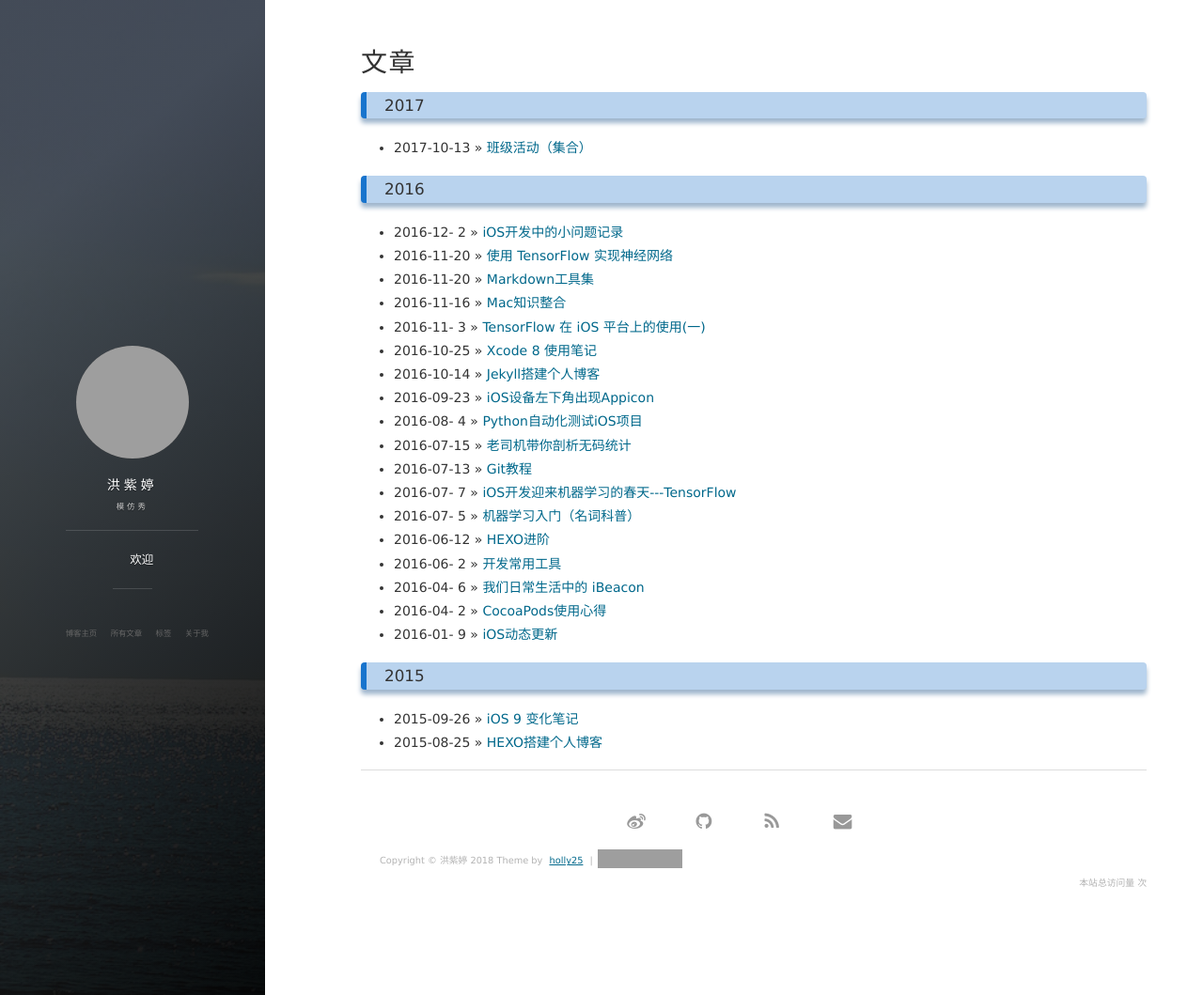
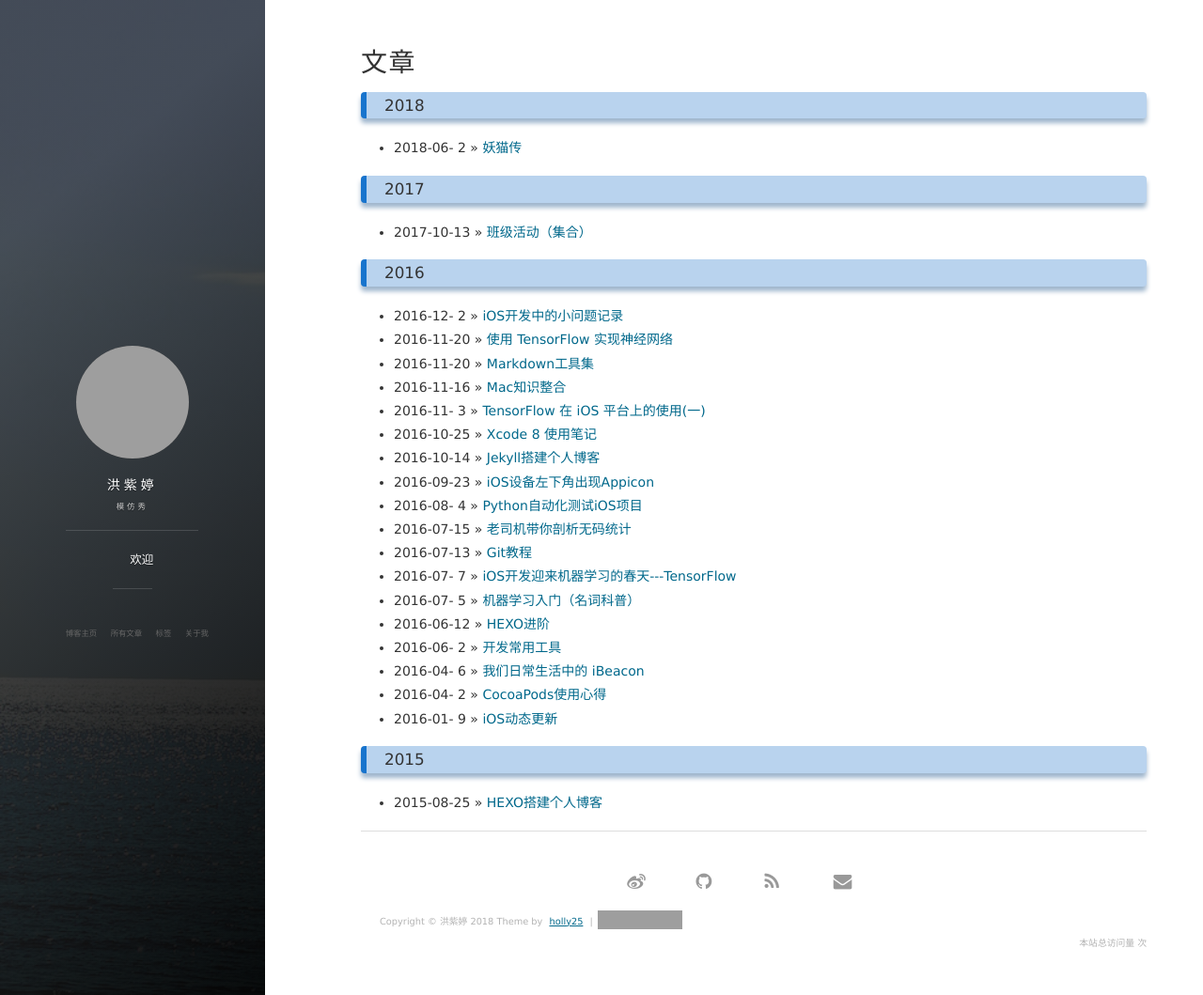
Before and after one commit to holly25/holly, a Jekyll site: the page built from archive.html, in a window 1280 px wide and 1059 px high. Shown: the whole window at 94% size. Built offline with Jekyll 4.4.1, drawn with Linux system fonts in a browser that asks for light colours; nearby versions of some CDN libraries; comment, search, counter and statistics services are not loaded; part of the change alters nothing that is shown; grey boxes are pictures that could not be loaded.

Commit message:
Update 2015-09-26-iOS9_Note.md

````diff
--- a/_posts/2015-09-26-iOS9_Note.md
+++ b/_posts/2015-09-26-iOS9_Note.md
@@ -1,107 +1,24 @@
 ---
 layout: post
-title: "iOS 9 变化笔记"
-date: 2015-09-26 18:15:06
-description: "iOS9 变化笔记, 以及工作中常遇到的问题"
-tag: iOS
+title: "妖猫传"
+date: 2018-06-02
+description: "剧情第1章：皇宫异事"
+tag: 博客
 ---
 
-
-这里将介绍下我们日常开发一些从iOS8过度到iOS9给我们带来的一些变化，及解决方法。
+　　自安史之乱后，大唐国力由盛转衰。地方节度使藩镇割据，中央权威大不如前。至贞元二十一年，德宗李适突患怪疾，数日不眠，形如猫状。扶桑法师空海（染谷将太 饰）奉旨入宫驱邪，未及施法，德宗怪叫一声从床上跃起，复又面朝下倒于铺上，暴毙。为掩盖异像，大内太医命负责记录君王行止的起居郎白乐天（黄轩 饰）篡改死因，只写风邪入侵。
 
 
-### App Transport Security
+## 皇帝死后：
+　空海隐约听到有猫叫声，适才向德宗伏地跪拜时手掌之处粘有猫毛。正思量间，忽听身后有人呼唤，正是起居郎白乐天。因白乐天不明皇上死因，拒绝记录，这才向空海请教。当空海问及宫中御猫时，得到的回答却是并未豢养御猫。白乐天在宫中做事三年有余，应当不会弄错。顺宫殿台阶走出寝宫，空海发现殿外空地上有一道猫脚印，三重一轻，似左后足有伤。脚印过处留下一道木牌，上刻八个字“皇帝已死，后即李诵”。李诵是即将登基的太子，看着这八个字，空海和白乐天顿觉得皇宫中有股诡异的杀气。
 
-iOS9和OS X El Capitan的一个新特性，App Transport Security 的目地是提高Apple 操作系统的安全性以及在此操作系统上运行的任何应用的安全性。ATS是苹果针对与 NSURL这一层做的封装，iOS9后ATS默认是开启的，即网络传输需要使用HTTPS。如果想在iOS9后继续使用HTTP的话，有两条路可以走：
-
-> 1. 在Info.plist中添加 `NSAppTransportSecurity`类型Dictionary，在`NSAppTransportSecurity`下添加`NSAllowsArbitraryLoads`，Boolean 为 YES。
-> 2. 直接使用CFNetwork做网络请求，ASIHTTPRequest就是基于CFNetwotk做的封装，如果有需求的同学可以看看ASI里面的源码，如果某个时间段你又想要使用HTTPS的话，ASI对SSL/TSL的证书验证有点问题，证书验证还得自己封装一下才行。刚才我说道，ATS是苹果针对与NSURL这一层做的封装，所以我们使用CFNetwork或者更底层做网络请求的话是不受ATS限制的。
+### 当晚
+，自知难以继续在宫中做事的白乐天私入前朝玄宗为杨玉环所建的凤栖楼，打开了玄宗最为珍惜的七宝密匣取出内藏的香囊。开匣时触发机关引来禁宫侍卫，所幸窜出一只黑猫，才打消了众侍卫的疑虑，助白乐天逃过一劫。
+### 次日
+白乐天在驿站找到空海法师。宫中确实有猫，而另一件事同样与猫有关。坊间传，金吾卫统领陈云樵（秦昊 饰）家来了一只会说人话的黑猫。黑猫送给陈家不菲的钱财，陈家夫人春琴（张雨绮 饰）每次都会命下人去集市买几条鱼，以鱼眼相报。此事被下人传了出来，成为一时的怪谈。
+### 转折
+空海正在收拾行李准备回扶桑，听到白乐天已辞官，不由得好奇眼前这个年青人为何在意此事。原来白乐天是两榜进士，本有大好仕途，却甘愿在宫中做个六品小吏。他记录皇上的行为举止，是为了自己的一首《长恨歌》。空海一听便知诗中必是描述皇帝与妃子的爱情故事，白乐天因此才入宫了解皇宫生活。
+白乐天行为不羁，空海又对大唐充满好奇。何况此来大唐是为了向大唐密宗青龙寺求取无上密经，却连山门都未得进。于是，空海改变了主意，留下来与白乐天一起寻找德宗之死背后的秘密。
 
 
-### 移除了discoveryd DNS解析服务
-
-iPhone升级到iOS8后WiFi有时候会有问题，特别是Mac升级到OS X Yosemite后，时而电脑休眠唤醒唬就连不上WiFi，有时候还突然掉线，经常要手动去关闭WiFi在重新连接，这是因为苹果到了OS X Yosemite系统后，把之前的mDNSResponder换成了discoveryd DNS。iOS9和OS X Yosemite10.4后mDNSResponder又回来了。
-
-mDNSResponder： 苹果以前一直使用控制DNS和Bonjour服务的一种进程。
-discoveryd：OS X Yosemite后苹果新出的一种进程。
-
-### App Thinning
-App Thinning是一个关于节省iOS设备存储空间的功能，它可以让iOS设备在安装、更新及运行App等场景中仅下载所需的资源，减少App的占用空间，从而节省设备的存储空间。
-
-#### App Thinning主要有三个机制：
-
-> 1. Slicing： 开发者把App安装包上传到AppStore后，Apple服务会自动对安装包切割为不同的应用变体(App variant)， 当用户下载安装包时，系统会根据设备型号下载安装对应的单个应用变体。
-> 2. On-Demand Resources： ORD(随需资源)是指开发者对资源添加标签上传后，系统会根据App运行的情况，动态下载并加载所需资源，而在存储空间不足时，自动删除这类资源。
-> 3. Bitcode：开启Bitcode编译后，可以使得开发者上传App时只需上传Intermediate Representation(中间件)，而非最终的可执行二进制文件。 在用户下载App之前，AppStore会自动编译中间件，产生设备所需的执行文件供用户下载安装。
-
-其中，Bitcode的机制可以支持动态的进行App Slicing，而对于Apple未来进行硬件升级的措施，此机制可以保证在开发者不重新发布版本的情况下而兼容新的设备。Xcode7默认是开始了Bitcode，如果不想使用可以手动关闭Bitcode：
-
-
-
-* 选择项目——>点击Target——>点击Build Setttings——>搜索栏里搜bitcode——>把Enable Bitcode对应的Yes改成No。
-
-
-启用Bitcode编译机制，需要注意以下几点：
-
-1. 如果应用开启Bitcode，那么其集成的其他第三方库也需要是Bitcode编译的包才能真正进行Bitcode编译
-2. 开启Bitcode编译后，编译产生的.app体积会变大(中间代码，不是用户下载的包)，且.dSYM文件不能用来崩溃日志的符号化（用户下载的包是Apple服务重新编译产生的，有产生新的符号文件），使用dSYM来收集Crash日志的同学得注意了。
-3. 通过Archive方式上传AppStore的包，可以在Xcode的Organizer工具中下载对应安装包的新的符号文件
-
-
-### 后台定位
-
-iOS9后苹果为了对保障用户的地理位置的隐私对App请求后台定位有了权限设置，则需要多加一些代码。如果不适配iOS9，就不能偷偷在后台定位，如果没有后台定位的权限也是可以在后台定位的，只是会出现蓝条。
-
-开启后台定位功能：`locationManager.allowsBackgroundLocationUpdates = YES;`
-locationManager是CLLocationManager的对象，用来管理整个定位的。
-
-**重点：**
-
-> 配置info.plist，添加一个Required background modes，Array类型的，然后在Required background modes里面Item 0对应的Value设置为App registers for location updates，这样就解决了iOS9后台定位出现蓝条的问题了。
-
-
-### UI Testing
-Xcode7中苹果引入了一种新的方式在应用中进行测试——UI Testting，UI Testting允许我们找到UI元素与之交互，还能检查属性和状态。UI Testting已经完全集成进了Xcode7的测试报告，可以和单元测试一起执行。使用起来跟之前Xcode5出来的XCTest差不多，Xcode bots提供对此的支持，而且command line支持当UI测试失败时会立即发出通知。
-
-可以参考Github上的Demo，步骤：
-
-1. 在DemoTests.m里创建一个test开头的方法
-2. 在setUp()里启动应用 `XCUIApplication().launch()`
-3. 新建一个方法test开头的，在里面获取应用`let app = XCUIApplication()`
-4. 的到`let app = XCUIApplication()`，a`pp.buttons[“View Detail”].tap()?`。buttons是当前这个界面的所有按钮的集合，[]里面写按钮的名字，tap()就是执行这个按钮所对应的方法，可以是网络请求、界面跳转等等。
-
-
-### URL scheme
-
-在iOS9中，如果使用URL scheme必须在"Info.plist"中将你要在外部调用的URL scheme列为白名单，否则不能使用。
-
-配置info.plist，添加一个`LSApplicationQueriesSchemes`，Array类型的，然后在`LSApplicationQueriesSchemes`的Item里面添加urlscheme就行了，urlscheme是任意一个字符串，就是你自己需要使用的urlscheme，iOS9 URL scheme白名单适配就完成了。
-
-### 出现大量的警告
-
-Xcode7后运行以前的项目后出现大量的警告如：
-
-```bash
-(null): warning: /var/folders/p4/z7zy68r92hd3p5ry5g2v3k_8rlwzzr/C/org.llvm.clang.dalmo/ModuleCache/1TXZDLI9N2EMV/Foundation-3DFYNEBRQSXST.pcm: No such file or directory。
-```
-
-作为一个有洁癖的我反正是不能忍，出现警告的大致原因跟我上面提到的开启Bitcode，.dSYM文件不能用来符号化有关，Xcode试图去创建dSYM文件，但是你又不需要。
-
-### 解决方法
-
-1. Build Settings ——>Build Options——>Debug Information Format
-2. Debug下的DWARF with dsYM File改成DWARF
-3. Release下的还是之前默认的DWARF with dsYM File不变
-
-
-参考资料：
-
-- [iOS9AdaptationTips](https://github.com/ChenYilong/iOS9AdaptationTips)
-- [iOS9学习系列](http://www.cocoachina.com/ios/20150821/13140.html)
-- [iOS9-day-by-day](https://github.com/shinobicontrols/iOS9-day-by-day)
-
-
-
-<br>
-
-转载请注明：[潘柏信的博客](http://baixin) » [点击阅读原文](http://baixin.io/2015/09/iOS9_Note/)
+转载请注明原地址，洪紫婷的博客：[http://holly25.github.io](http://holly25.github.io) 谢谢！
````
